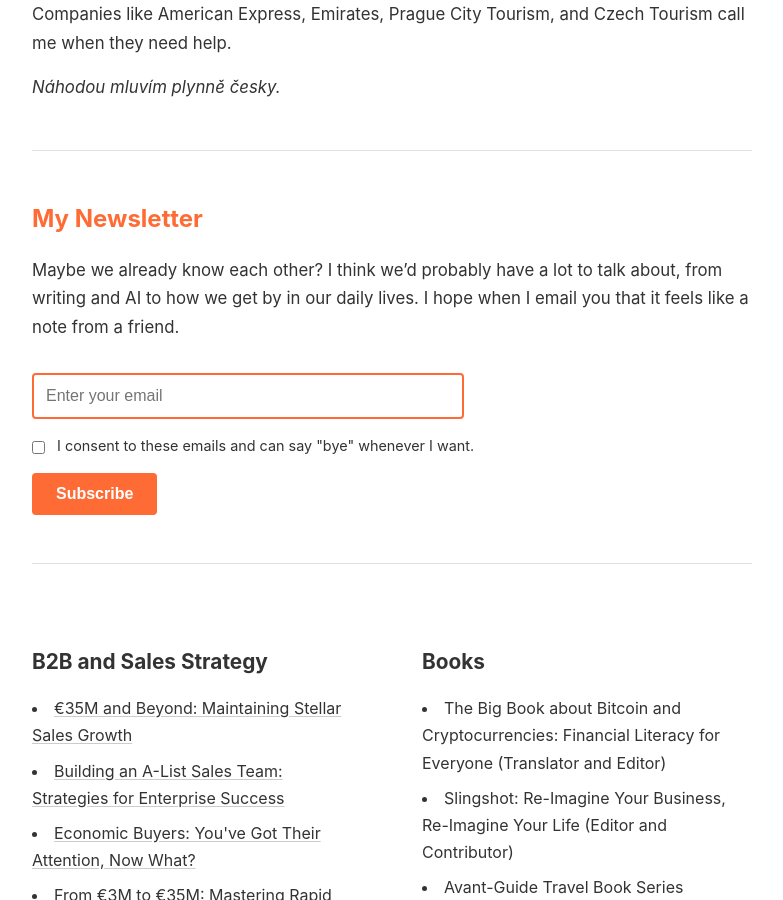
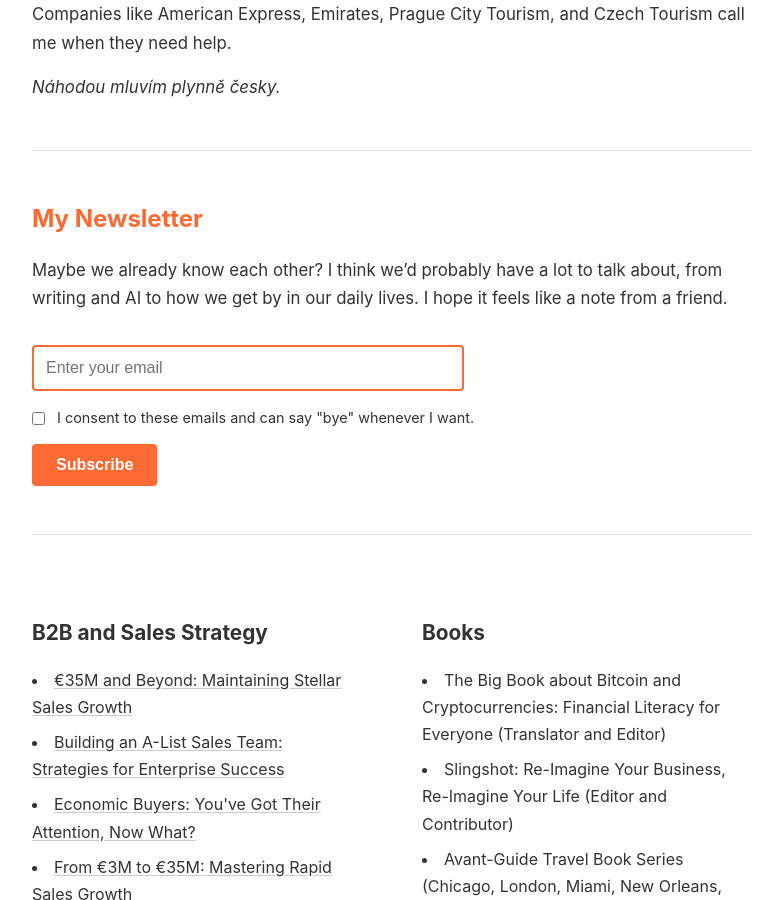
Before and after one commit to westleyovercash/westleyovercash.github.io, a Jekyll site: the page built from index.md, in a window 1280 px wide and 900 px high, scrolled down 505 px. Shown: the whole window, without its empty margins (248-1031 px from the left). Built offline with Jekyll 4.4.1, drawn with Linux system fonts in a browser that asks for light colours.

Commit message:
Update index.md

```diff
--- a/index.md
+++ b/index.md
@@ -20,7 +20,7 @@
 
 ## My Newsletter
 
-Maybe we already know each other? I think we'd probably have a lot to talk about, from writing and AI to how we get by in our daily lives. I hope when I email you that it feels like a note from a friend.
+Maybe we already know each other? I think we'd probably have a lot to talk about, from writing and AI to how we get by in our daily lives. I hope it feels like a note from a friend.
 
 <form action="https://buttondown.email/api/emails/embed-subscribe/YOURUSERNAME" method="post" target="popupwindow" style="margin: 2rem 0;">
   <input type="email" name="email" placeholder="Enter your email" required style="display: block; margin-bottom: 1rem;">
```
